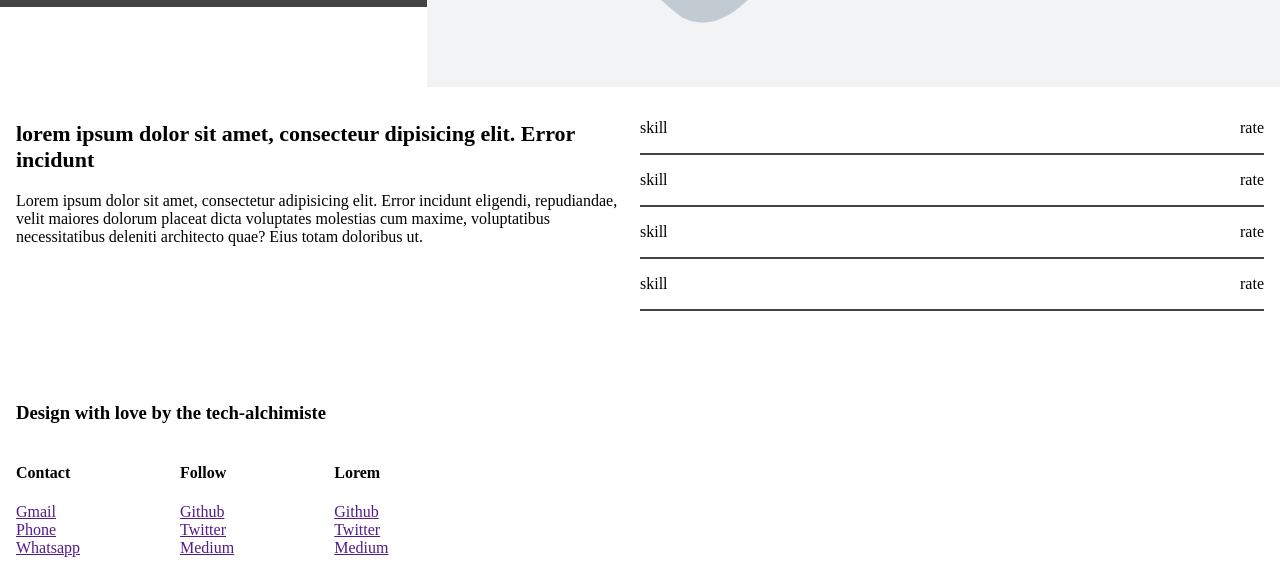
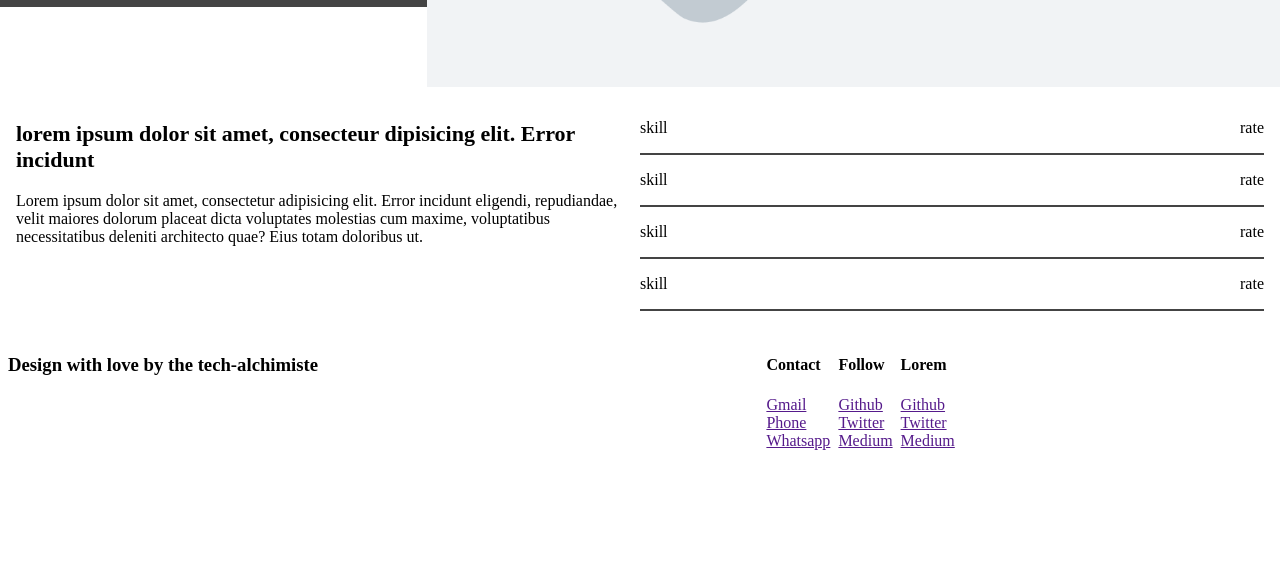
Before and after one commit to glody007/personal-blog, a plain HTML site: page about.html in a window 1280 px wide. Shown: the part 473-1046 px from the top of the page. After the commit the page ends 931 px from the top, so only its background shows below. Drawn offline with Linux system fonts and the light colour scheme.

Commit message:
re-design footer

```diff
--- a/footer.css
+++ b/footer.css
@@ -1,13 +1,12 @@
 footer
 {
-    margin-top: 40px;
-    padding: 16px;
+    padding: 8px;
 }
 
 .footer-content
 {
     display: flex;
-    gap: 24px
+    gap: 8px
 }
 
 .footer-element
@@ -18,8 +17,9 @@ footer
 
 @media screen and (min-width: 800px)
 {
-    .footer-content
+    footer
     {
-        gap: 100px
+        display: grid;
+        grid-template-columns: 1.2fr 0.8fr;
     }
 }
```
